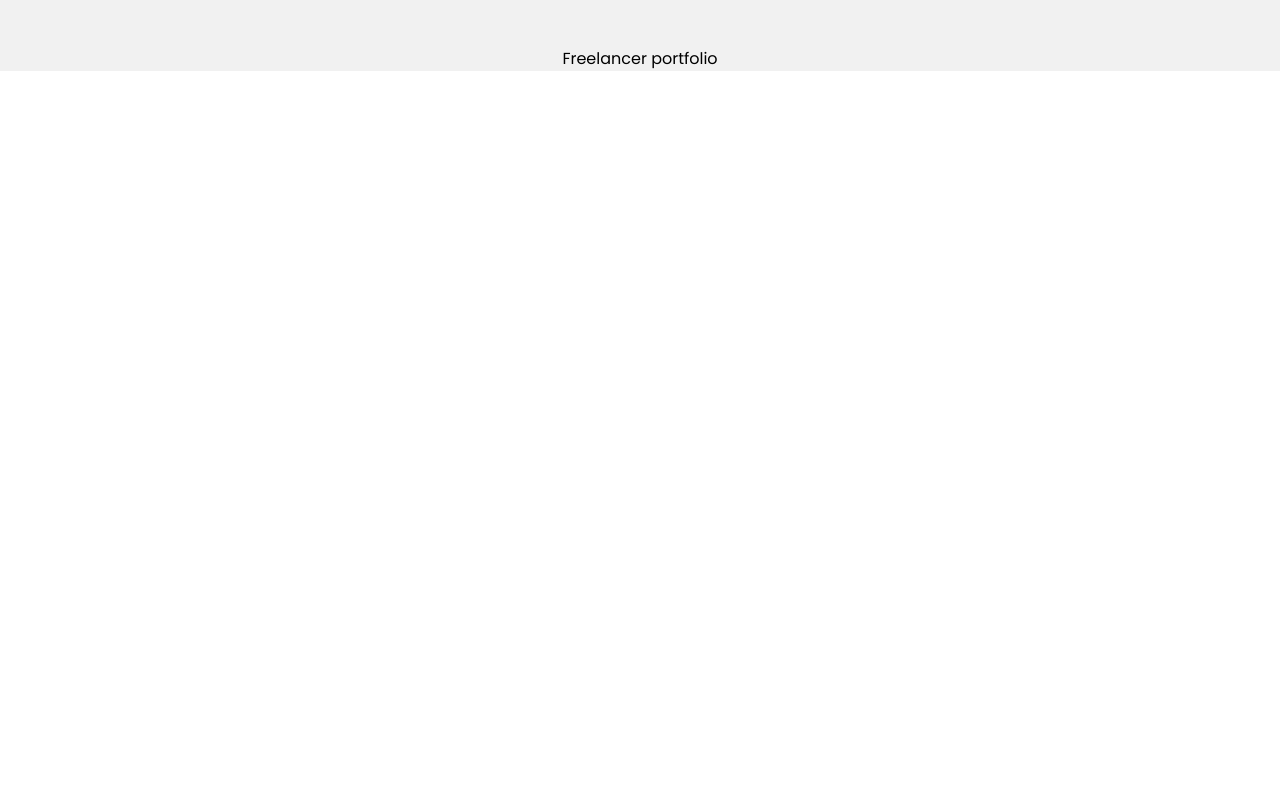
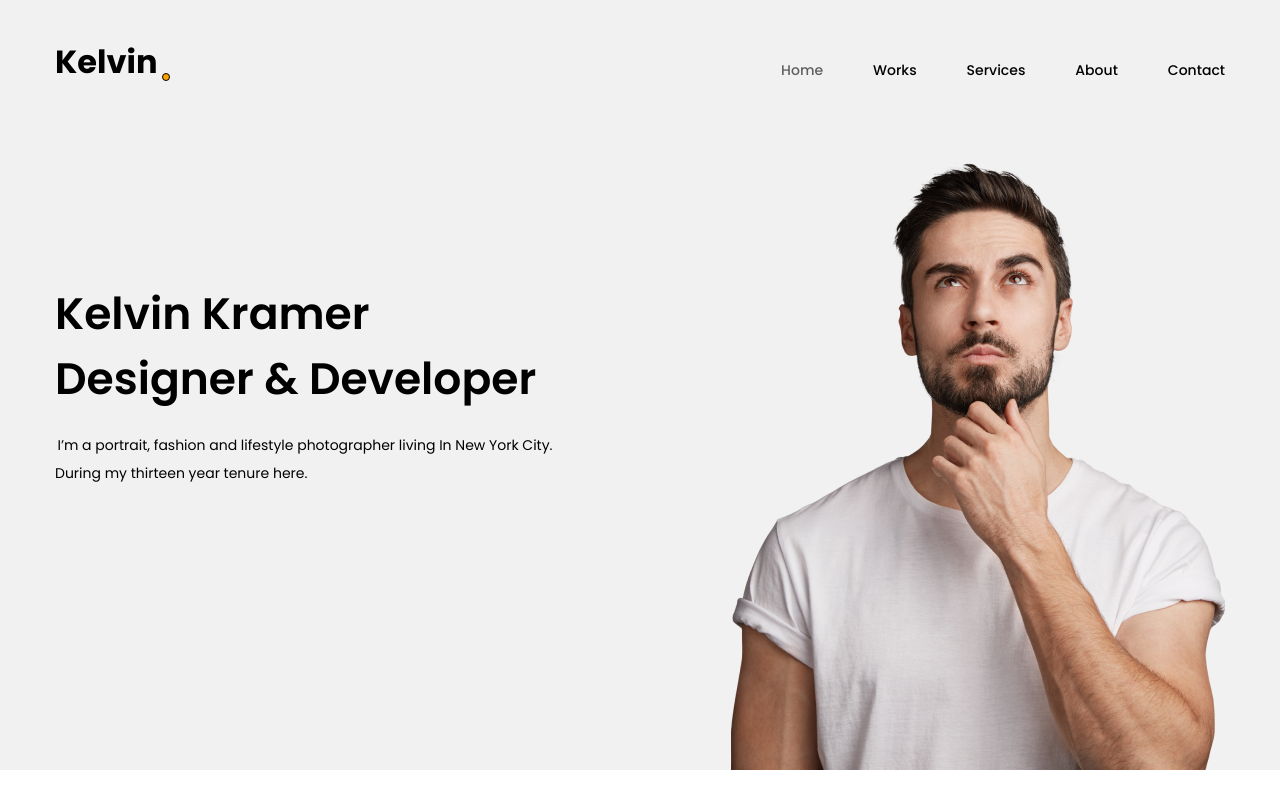
Before and after one commit to kitOl/freelancer_2_portfolio, a plain HTML site: page index.html in a window 1280 px wide. Drawn offline with Linux system fonts and the light colour scheme.

Commit message:
add header with nav

```diff
--- a/css/main.css
+++ b/css/main.css
@@ -7,6 +7,7 @@ font-family: 'Poppins', sans-serif;
 
 body {
   font-family: "Poppins", sans-serif;
+  color: #000;
 }
 
 .container {
@@ -20,3 +21,87 @@ body {
   padding-top: 46px;
   background-color: #f1f1f1;
 }
+
+.header-nav {
+  display: flex;
+  justify-content: space-between;
+  align-items: flex-end;
+  /* padding: 46px 0; */
+}
+
+.logo {
+  position: relative;
+  padding: 0 12px 3px 0;
+
+  color: #000;
+  -webkit-text-stroke-width: 1;
+  -webkit-text-stroke-color: #000;
+  font-size: 32px;
+  font-weight: 700;
+  line-height: 1; /* 32px */
+}
+
+.logo::after {
+  position: absolute;
+  content: "";
+  display: block;
+  width: 8px;
+  height: 8px;
+  right: 0px;
+  bottom: 0px;
+
+  background-color: #fda300;
+  border-radius: 50%;
+  border: 1px solid #000;
+}
+
+.nav-list {
+  display: flex;
+  justify-content: space-between;
+  align-items: flex-end;
+  column-gap: 50px;
+}
+
+.nav-item {
+  font-size: 14px;
+  font-weight: 500;
+}
+
+.nav-link {
+  color: #000;
+}
+
+.nav-link.active {
+  color: #606060;
+}
+
+.header-row {
+  padding-top: 76px;
+  display: flex;
+  justify-content: space-between;
+  align-items: flex-start;
+}
+
+.header-content {
+  margin-top: 124px;
+  max-width: 500px;
+  text-align-last: left;
+}
+
+.header-title {
+  font-weight: 600;
+  font-size: 44px;
+  margin-bottom: 20px;
+}
+
+.header-content p {
+  font-size: 14px;
+  line-height: 2;
+}
+
+.header-content p + p {
+  margin-top: 1em;
+}
+
+.header-img {
+}
--- a/index.html
+++ b/index.html
@@ -10,7 +10,40 @@
   <body>
     <header class="header">
       <div class="container">
-        <h1>Freelancer portfolio</h1>
+        <div class="header-nav">
+          <a href="#!" class="logo">Kelvin</a>
+          <nav class="nav">
+            <ul class="nav-list">
+              <li class="nav-item">
+                <a class="nav-link active" href="#!">Home</a>
+              </li>
+              <li class="nav-item"><a class="nav-link" href="#!">Works</a></li>
+              <li class="nav-item">
+                <a class="nav-link" href="#!">Services</a>
+              </li>
+              <li class="nav-item"><a class="nav-link" href="#!">About</a></li>
+              <li class="nav-item">
+                <a class="nav-link" href="#!">Contact</a>
+              </li>
+            </ul>
+          </nav>
+        </div>
+
+        <div class="header-row">
+          <div class="header-content">
+            <h1 class="header-title">
+              Kelvin Kramer <br />Designer & Developer
+            </h1>
+
+            <p>
+              I’m a portrait, fashion and lifestyle photographer living In New
+              York City. During my thirteen year tenure here.
+            </p>
+          </div>
+          <div class="header-img">
+            <img src="./img/header/hero.png" alt="Hero" />
+          </div>
+        </div>
       </div>
     </header>
   </body>
```
